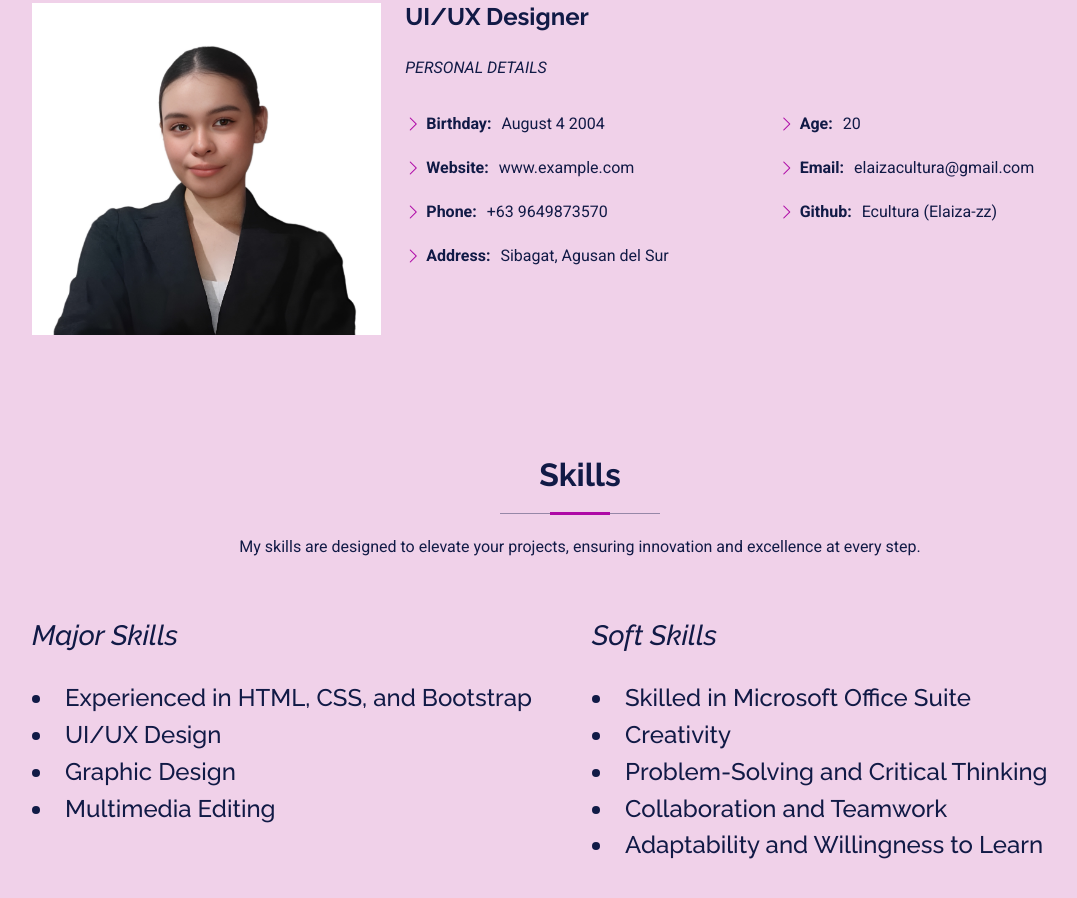
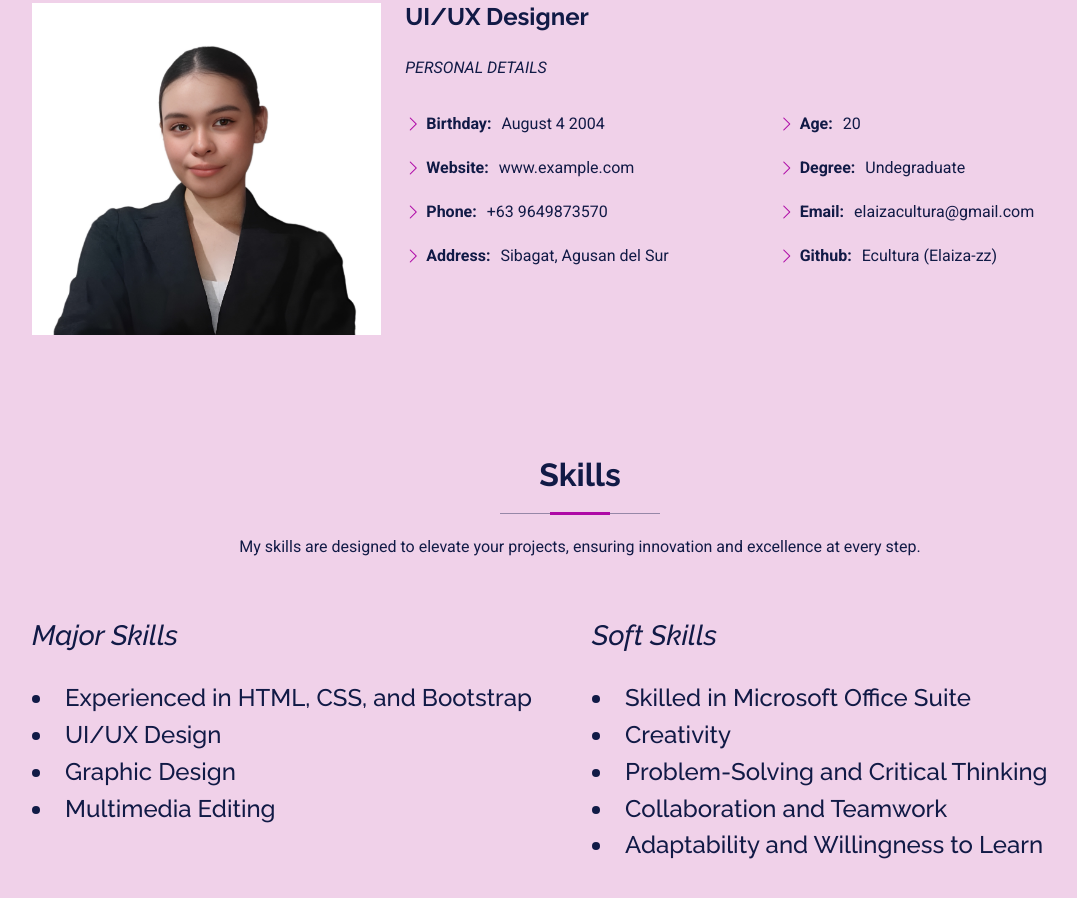
Before and after one commit to Elaiza-zz/Elaiza-zz.github.io, a plain HTML site: page index.html in a window 1280 px wide. Shown: the part 1043-1941 px from the top of the page, without its empty margins (140-1217 px from the left). Drawn offline with Linux system fonts and the light colour scheme.

Commit message:
added degree

```diff
--- a/index.html
+++ b/index.html
@@ -117,6 +117,7 @@
               <div class="col-lg-6">
                 <ul>
                   <li><i class="bi bi-chevron-right"></i> <strong>Age:</strong> <span>20</span></li>
+                  <li><i class="bi bi-chevron-right"></i> <strong>Degree:</strong> <span>Undegraduate</span></li>
                   <li><i class="bi bi-chevron-right"></i> <strong>Email:</strong> <span>elaizacultura@gmail.com</span></li>
                   <li><i class="bi bi-chevron-right"></i> <strong>Github:</strong> <span>Ecultura (Elaiza-zz)</span></li>
                 </ul>
```
